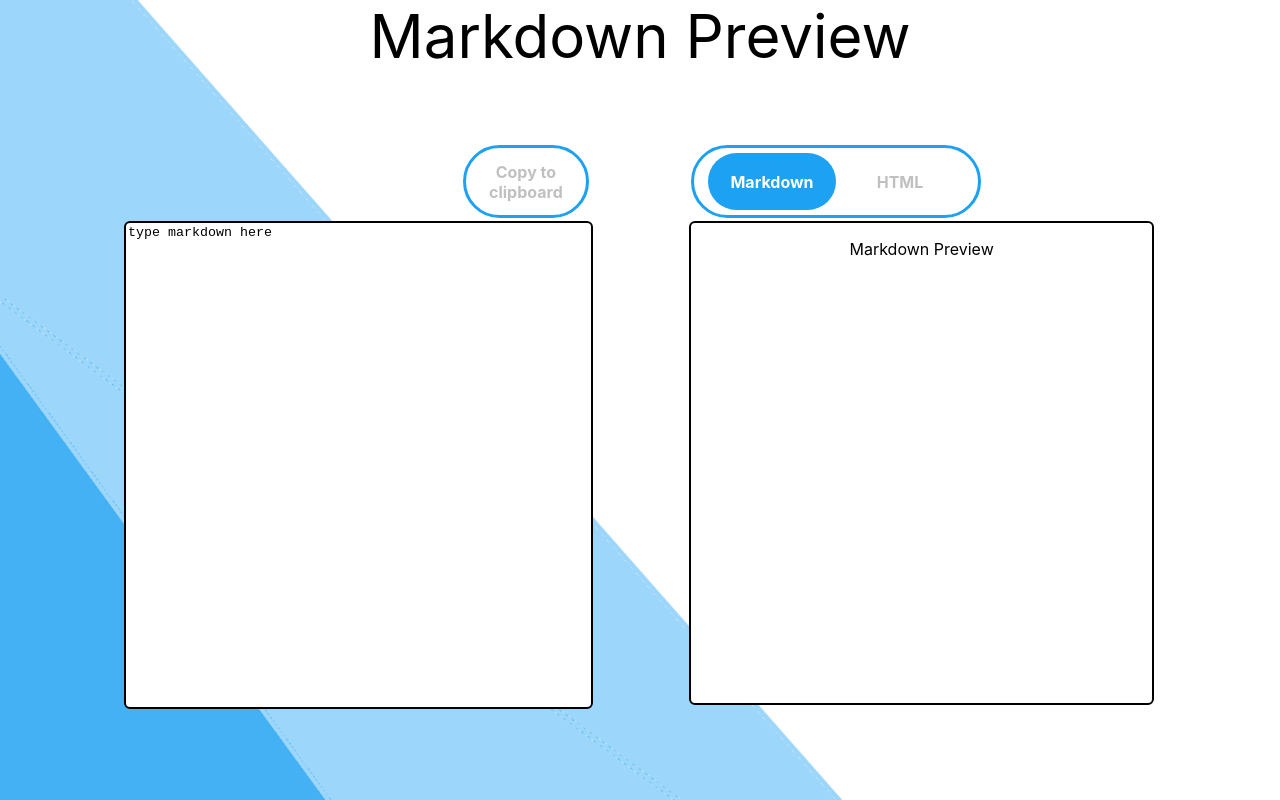
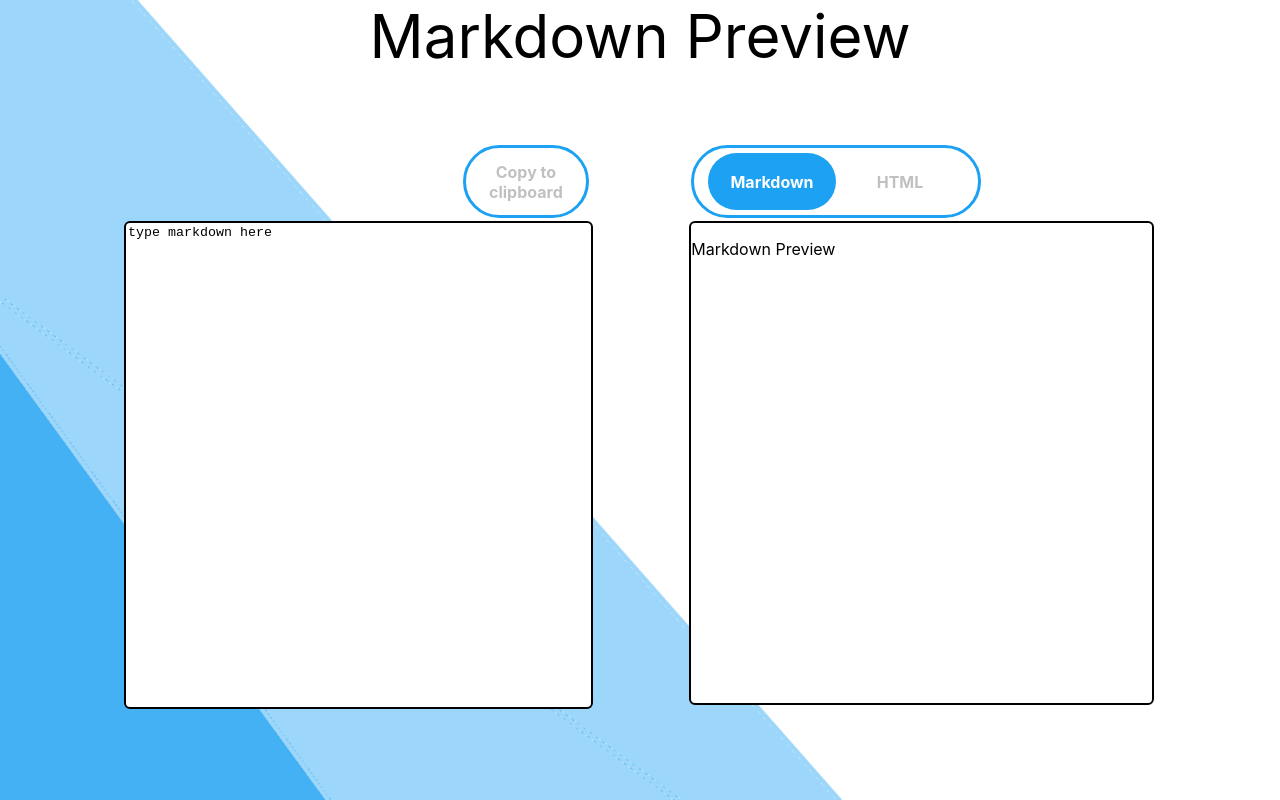
Before and after one commit to HussR98/markdown-preview, a React (Create React App) app: page / in a window 1280 px wide. Built offline with nearby package versions, Linux system fonts and the light colour scheme.

Commit message:
fix text alignment issues

```diff
--- a/src/components/fieldContainer.styles.js
+++ b/src/components/fieldContainer.styles.js
@@ -19,6 +19,7 @@ export const MarkdownWrapper = styled.div`
     margin-top: 3px;
     border-radius: 6px;
     background: white;
+    text-align: start;
 
     overflow: auto;
 `
```
